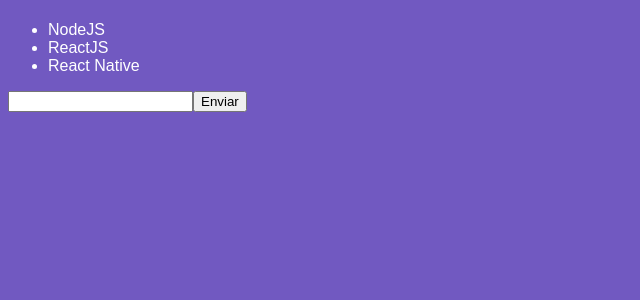
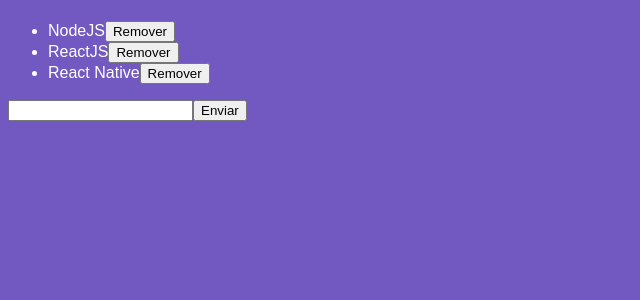
Before and after one commit to diegosmrz/rocketseat-gostack-modulo04, a React app: page / in a window 1280 px wide. Shown: the top 300 px of the page, without its empty margins (0-640 px from the left). Built offline with nearby package versions, Linux system fonts and the light colour scheme; the HTML template or start-up script is replaced by a standard one.

Commit message:
#008 - Removendo itens do estado

```diff
--- a/src/components/TechList.js
+++ b/src/components/TechList.js
@@ -23,13 +23,22 @@
     });
   }
 
+  handleDelete = (tech) => {
+    this.setState({ techs: this.state.techs.filter(t => t !== tech) })
+  }
+
   render() {
     return (
       <>
         <form onSubmit={this.handleSubmit}>
           <h1>{this.state.newTech}</h1>
           <ul>
-            {this.state.techs.map(tech => <li key={tech}>{tech}</li>)}
+            {this.state.techs.map(tech => (
+              <li key={tech}>
+                {tech}
+                <button onClick={() => this.handleDelete(tech)} type="button">Remover</button>
+              </li>
+            ))}
           </ul>
           <input
             type="text"
```
